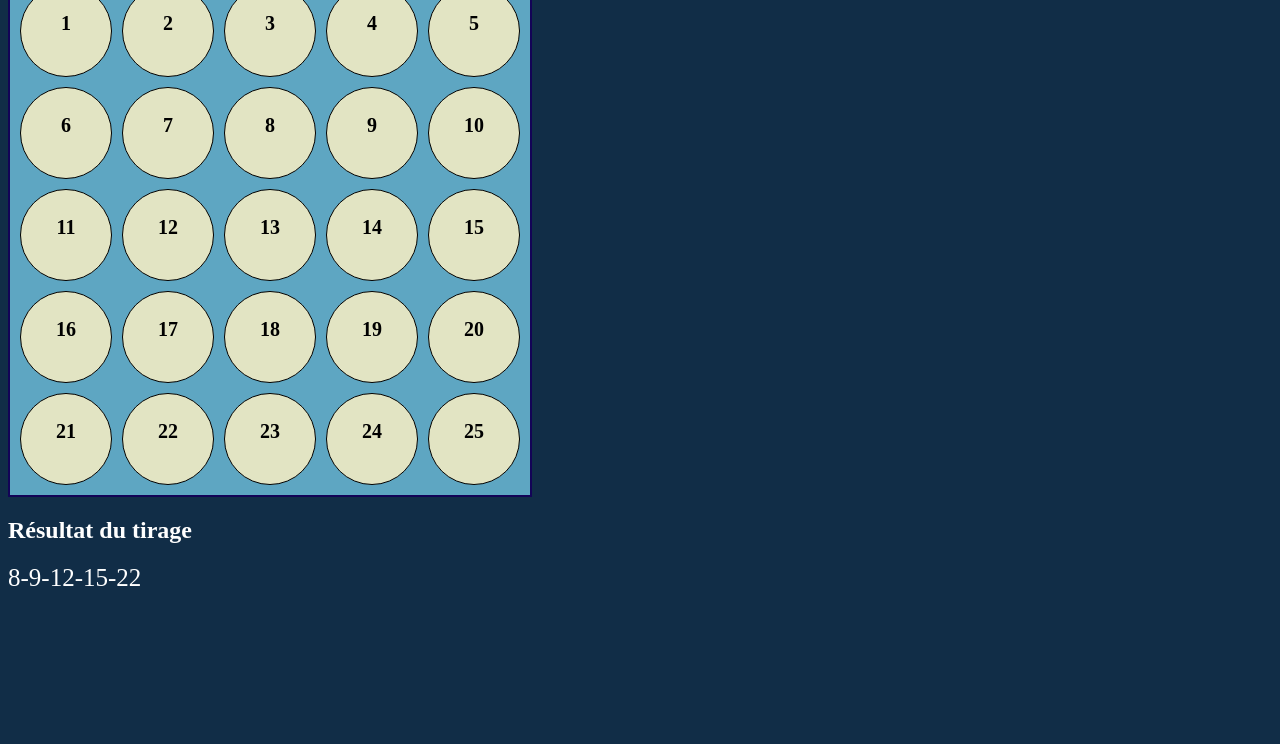
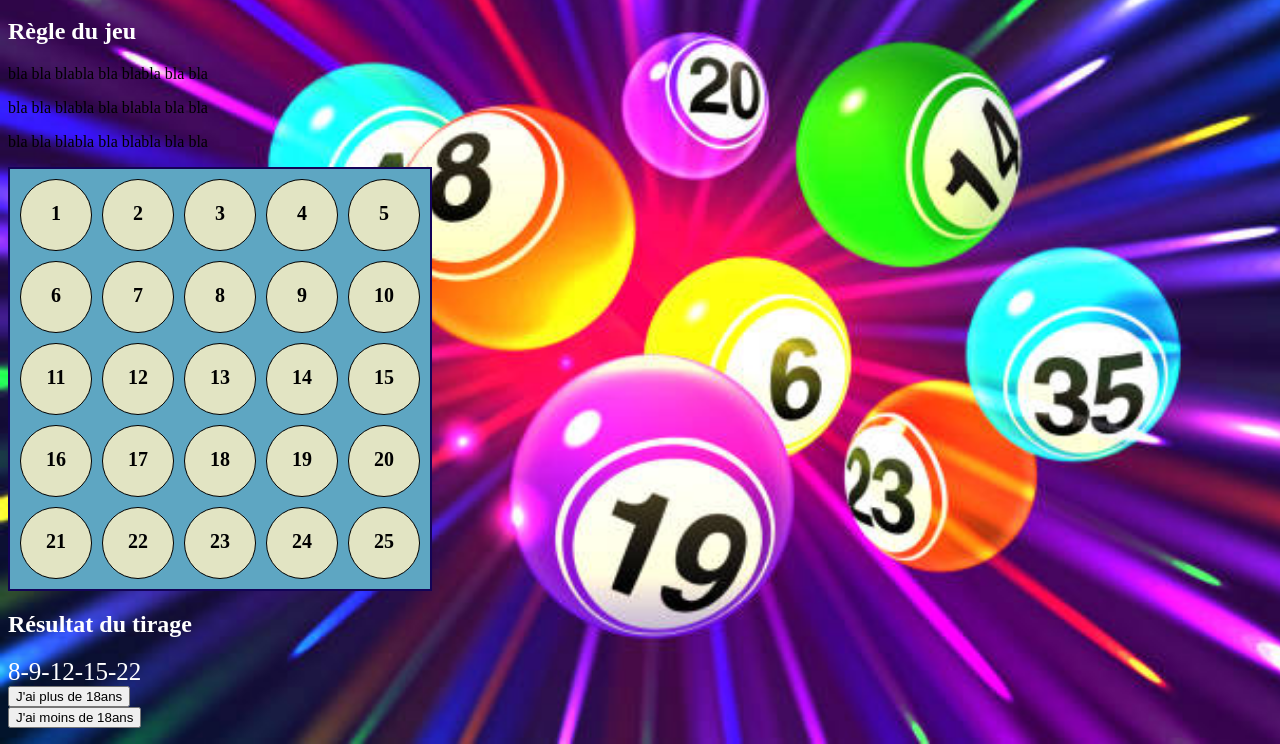
Before and after one commit to christopheluc62/loterie, a plain HTML site: page index.html in a window 1280 px wide. Shown: the part 107-851 px from the top of the page. Before the commit the page ends 800 px from the top, so only its background shows below. Drawn offline with Linux system fonts and the light colour scheme.

Commit message:
css, html, js modifications

```diff
--- /dev/null
+++ b/index.css
@@ -0,0 +1,52 @@
+body {
+  background-image: url("pictures/boulesloto.jpg");
+  background-size: cover;
+}
+
+.container-grid {
+  display: grid;
+  grid-gap: 10px;
+  width: 400px;
+  height: 400px;
+  padding: 10px;
+  border: 2px solid rgb(19, 3, 87);
+  background-color: rgb(94, 166, 194);
+  grid-template-columns: repeat(5, 1fr);
+  grid-template-rows: repeat(5, 1fr);
+  }
+
+
+
+  .ccase-class {
+    padding: 5px 0px;
+    background-color: rgb(226, 228, 195);
+    border: 1px solid black;
+    border-radius: 50%;
+  }
+
+  .ccaseNumber-class {
+    display: flex;
+    justify-content: center;
+    align-items: center;
+    font-size: 20px;
+    color: black;
+  }
+
+  h1 {
+    text-align: center;
+    font-size: 50px;
+  }
+
+  h1, h2 {
+    color: white;
+  }
+
+  #resultat, #test {
+    color: white;
+    font-size: 25px;
+  }
+
+  .button {
+    height: 50px;
+    width: 150px;
+  }
--- a/index.html
+++ b/index.html
@@ -5,10 +5,14 @@
     <meta http-equiv="X-UA-Compatible" content="IE=edge">
     <meta name="viewport" content="width=device-width, initial-scale=1.0">
     <title>Document</title>
-    <link rel="stylesheet" href="style.css" />
+    <link rel="stylesheet" href="index.css" />
 </head>
 <body>
     <h1>WELCOME TO THE WILD LOTTERY</h1>
+    <h2>Règle du jeu</h2>
+    <p>bla bla blabla bla blabla bla bla</p>
+    <p>bla bla blabla bla blabla bla bla</p>
+    <p>bla bla blabla bla blabla bla bla</p>
     <div class="container-grid">
         <!-- <div class="ccase-class">
             <h2 class="ccaseNumber-class"></h2>
@@ -18,6 +22,11 @@
     </div>
     <h2>Résultat du tirage</h2>
     <div id="resultat"></div>
+    <div id="test"></div>
+    <div class="button">
+    <input type="button" value="J'ai plus de 18ans" />
+    <input type="button" value="J'ai moins de 18ans" />
+    </div>
     <script src="loterie.js"></script>
 </body>
 </html>
--- a/loterie.js
+++ b/loterie.js
@@ -36,3 +36,12 @@ function compare(x, y) {
 }
 array.sort(compare);
 document.getElementById("resultat").innerHTML = array.join("-");
+
+
+
+const choice = document.querySelector(".ccase-class");
+choice.addEventListener("click", function(){
+	document.getElementById("test").innerHTML = "Case sélectionnée";
+});
+
+//const choice = document.querySelectorAll("div.ccase-class");
--- a/style.css
+++ /dev/null
@@ -1,41 +0,0 @@
-body {
-  background-color: rgb(17, 45, 71);
-}
-
-.container-grid {
-display: grid;
-grid-gap: 10px;
-width: 500px;
-height: 500px;
-padding: 10px;
-border: 2px solid rgb(19, 3, 87);
-background-color: rgb(94, 166, 194);
-grid-template-columns: repeat(5, 1fr);
-grid-template-rows: repeat(5, 1fr);
-}
-
-
-
-.ccase-class {
-  padding: 10px 0px;
-  background-color: rgb(226, 228, 195);
-  border: 1px solid black;
-  border-radius: 50%;
-}
-
-.ccaseNumber-class {
-  display: flex;
-  justify-content: center;
-  align-items: center;
-  font-size: 20px;
-  color: black;
-}
-
-h1, h2 {
-  color: white;
-}
-
-#resultat {
-  color: white;
-  font-size: 25px;
-}
```
Also changed, not shown: pictures/boulesloto.jpg (added), pictures/boulesloto2.jpg (added).
